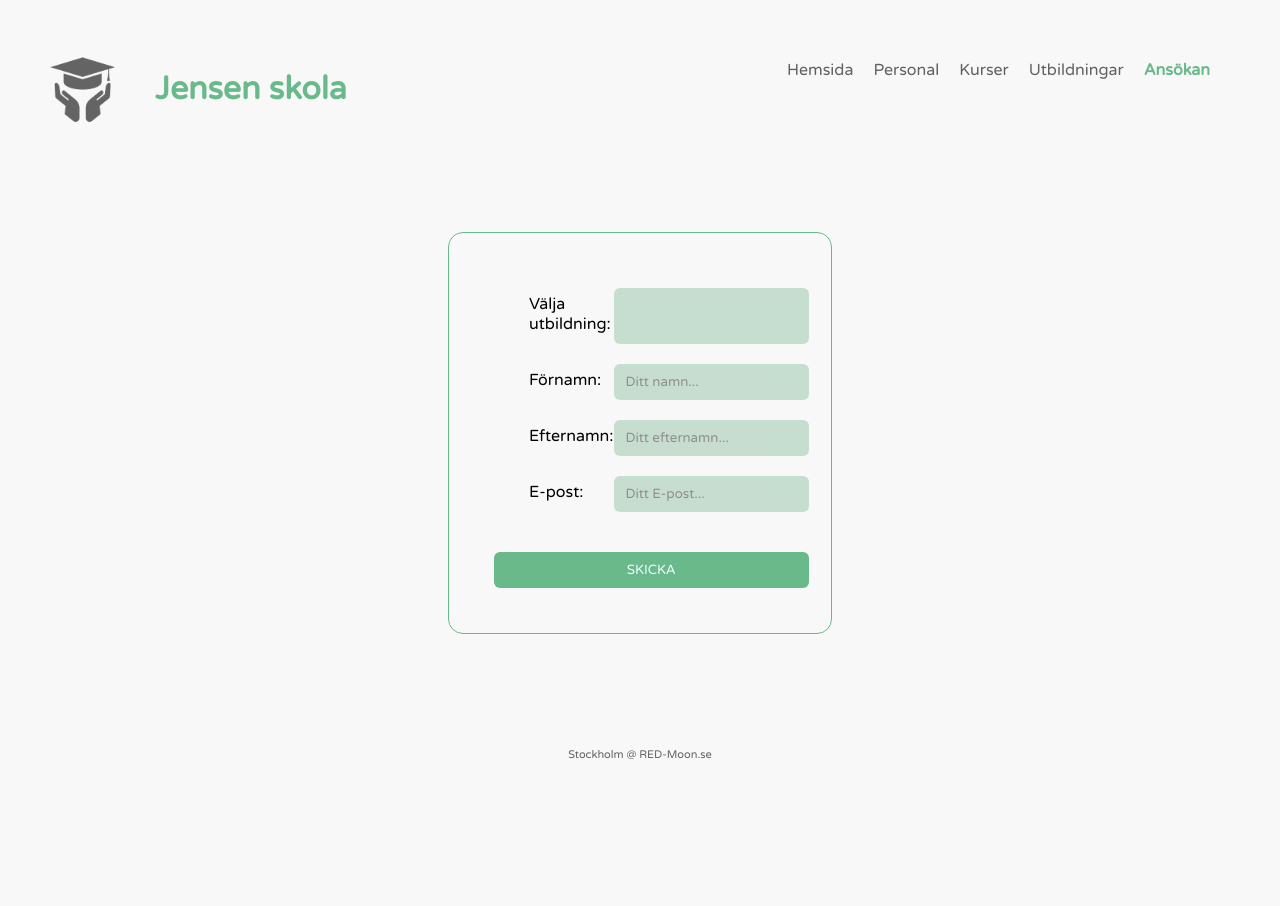
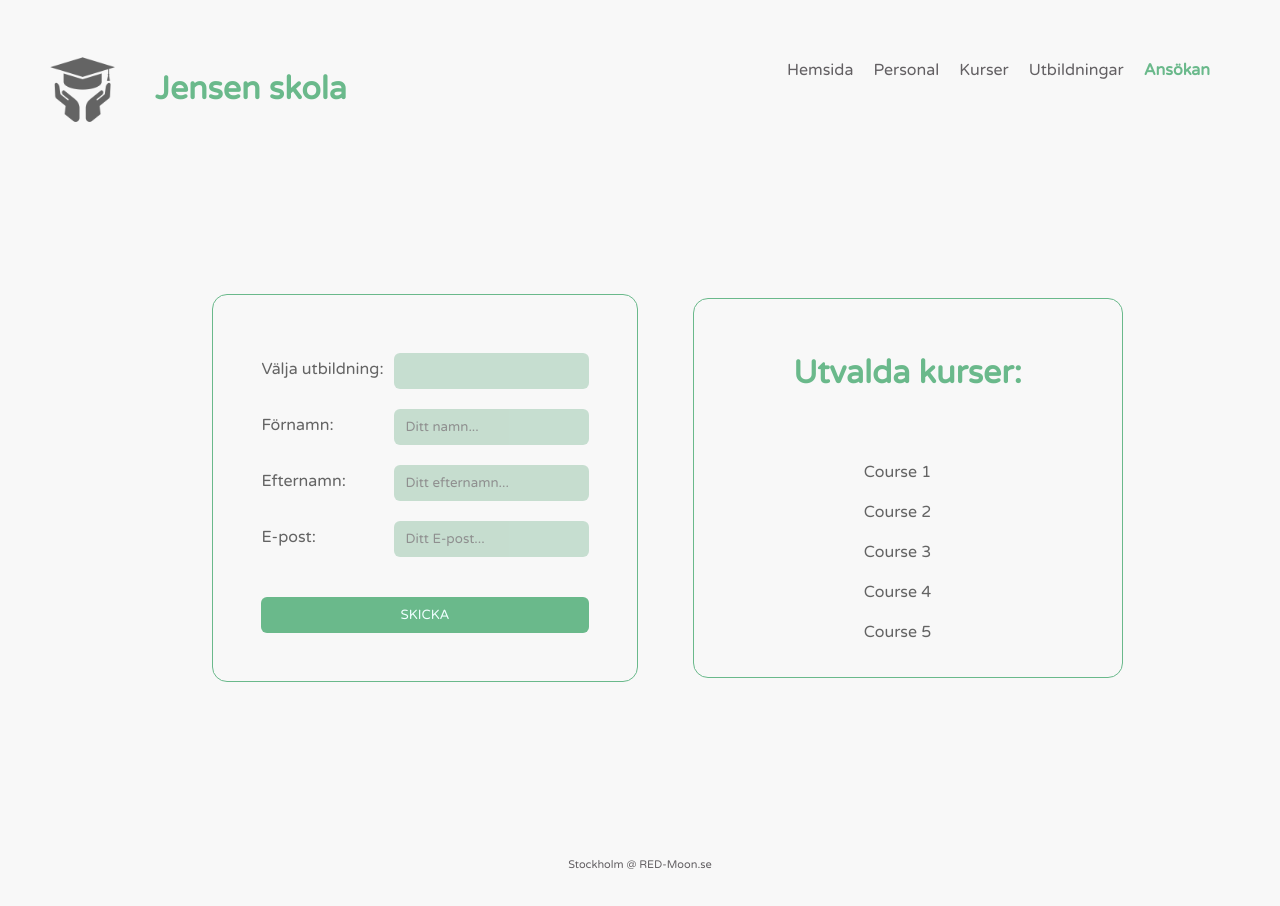
Before and after one commit to RazviCodingPadawan/Skolan_webbsida, a React (Create React App) app in the folder jensen_skolan_reactjs/: page /apply in a window 1280 px wide. Before the commit the page ends 800 px from the top, so only its background shows below. Built offline with nearby package versions, Linux system fonts and the light colour scheme; the HTML template or start-up script is replaced by a standard one.

Commit message:
Add choose cource to apply form

```diff
--- /dev/null
+++ b/jensen_skolan_reactjs/src/components/ApplyedCource.js
@@ -0,0 +1,17 @@
+
+const ApplyedCource = () => {
+
+    const users = ['Course 1', 'Course 2', 'Course 3', 'Course 4', 'Course 5'];
+    const items = users.map((user) => <li>{user}</li>);
+
+    return (
+        <div className="applyed_cources">
+            <h2>Utvalda kurser:</h2>
+            <div className = "cource_list">
+            <ul>{items}</ul>
+            </div>
+        </div>
+    )
+}
+
+export {ApplyedCource}
--- a/jensen_skolan_reactjs/src/pages/Apply.js
+++ b/jensen_skolan_reactjs/src/pages/Apply.js
@@ -1,18 +1,25 @@
 import '../styles/Apply.css'
+import '../components/ApplyedCource'
+import { ApplyedCource } from '../components/ApplyedCource'
 
 const Apply = () => {
+
+    const createdCourse = ['Course 1', 'Course 2', 'Course 3', 'Course 4', 'Course 5']
+    const newItem = createdCourse.map((createdCourse) => <ul>{createdCourse}</ul>);
+
     return (
+        <div className = "container">
             <div className='apply_container'>
                 <form className='form_apply' action="/action.php">
                     <div className='form_input'>
                         <label for="utbildning">Välja utbildning:</label>
                         <input list="browsers" name="browser"/>
                         <datalist id="browsers">
-                        <option value="Internet Explorer"/>
-                        <option value="Firefox"/>
-                        <option value="Chrome"/>
-                        <option value="Opera"/>
-                        <option value="Safari"/>
+                            <option value={newItem}/>
+                            <option value={newItem}/>
+                            <option value={newItem}/>
+                            <option value={newItem}/>
+                            <option value={newItem}/>
                         </datalist>
                     </div>
                     <div className='form_input'>
@@ -30,6 +37,10 @@ const Apply = () => {
                     <button className="btn_submit" type="submit">SKICKA</button>
                 </form>
             </div>
+            <div>
+                <ApplyedCource />
+            </div>
+        </div>
     )
 }
 
--- a/jensen_skolan_reactjs/src/styles/Apply.css
+++ b/jensen_skolan_reactjs/src/styles/Apply.css
@@ -1,5 +1,12 @@
 body {
     margin: 0 auto;
+}
+
+.container {
+    display: flex;
+    flex-direction: row;
+    align-items: center;
+    justify-content: center;
 }
 
 .apply_container {
@@ -8,7 +15,20 @@ body {
     align-items: center;
     justify-content: center;
     height: 70vh;
+    max-width: 40%;
+    margin: 55px;
 }
+
+.applyed_cources {
+    display: flex;
+    flex-direction: column;
+    border: 1px solid #6AB98B;
+    border-radius: 15px;
+    min-height: 380px;
+    min-width: 430px;
+    padding: 20px;
+}
+
 
 .form_apply {
     display: flex;
@@ -18,8 +38,7 @@ body {
     border: 1px solid #6AB98B;
     border-radius: 15px;
     min-height: 50%;
-    padding: 45px;
-    width: 30%;
+    padding: 48px;
 }
 
 .form_input {
@@ -58,4 +77,26 @@ input {
 
 label {
     margin-top: 6px;
+    margin-right: 10px;
+    color: #646464;
 }
+
+label:not(#nameLabel) {
+    margin-left: 0;
+}
+
+.applyed_cources ul {
+    display: flex;
+    flex-direction: column;
+    align-items: center;
+    justify-content: center;
+}
+
+.applyed_cources h2 {
+    text-align: center;
+    padding: 35px 0 0 0;
+}
+.applyed_cources li {
+    padding: 10px 0;
+    color: #646464;
+}
```
Lines whose indentation alone changed are shown as unchanged.
